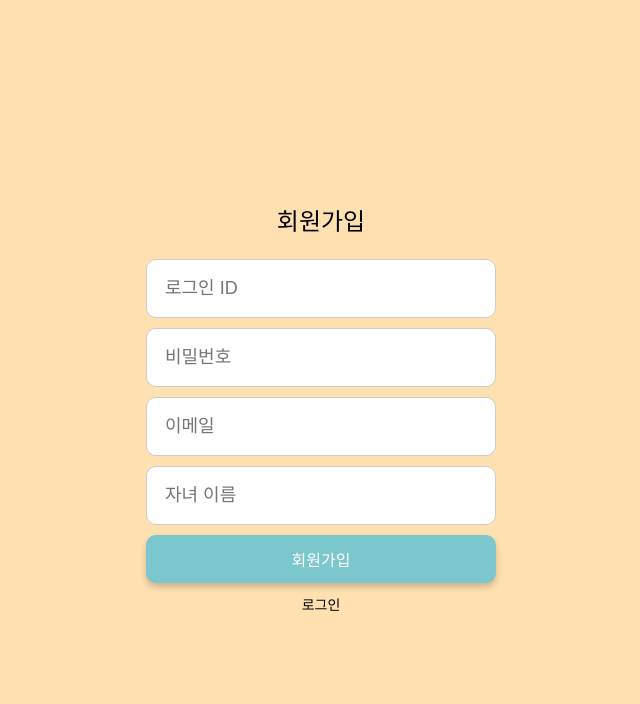
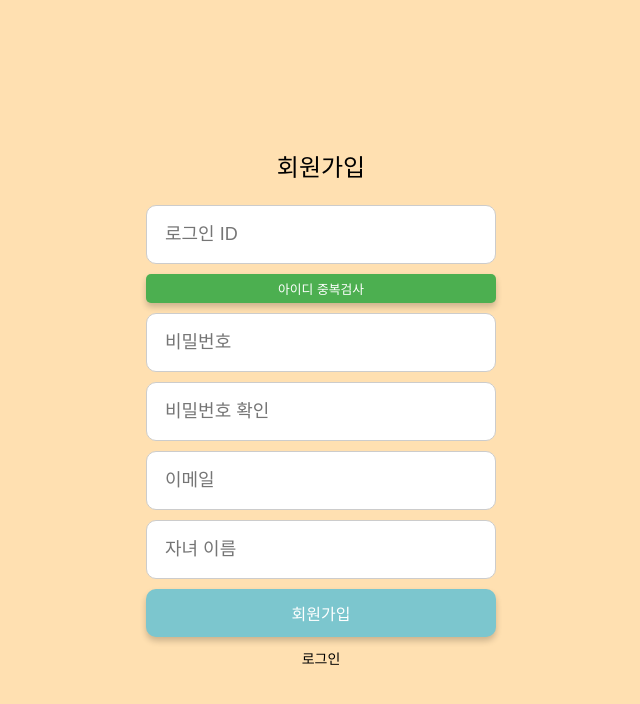
Before and after one commit to somsomi3/Maraeba, a React (Vite) app in the folder fe/: page /register in a window 1280 px wide. Shown: the top 704 px of the page, without its empty margins (319-959 px from the left). Built offline with nearby package versions, Linux system fonts and the light colour scheme.

Commit message:
S12P11E104-380 Feat:  회원가입 api 요청 경로 수정 - 비밀번호 확인, 아이디 중복 검사 추가

```diff
--- a/fe/dev-dist/sw.js
+++ b/fe/dev-dist/sw.js
@@ -82,7 +82,7 @@ define(['./workbox-54d0af47'], (function (workbox) { 'use strict';
     "revision": "3ca0b8505b4bec776b69afdba2768812"
   }, {
     "url": "index.html",
-    "revision": "0.0s7fmnupdkg"
+    "revision": "0.lu2d5ldsg6g"
   }], {});
   workbox.cleanupOutdatedCaches();
   workbox.registerRoute(new workbox.NavigationRoute(workbox.createHandlerBoundToURL("index.html"), {
--- a/fe/src/components/button/CustomButton.jsx
+++ b/fe/src/components/button/CustomButton.jsx
@@ -1 +1 @@
-// 여기에 일시정지 할때 나오는 화면 넣어도 좋을 것 같습니당당
+// 여기에 일시정지 할때 나오는 화면 넣어도 좋을 것 같습니당
--- a/fe/src/features/auth/Login.jsx
+++ b/fe/src/features/auth/Login.jsx
@@ -2,7 +2,7 @@ import { useState } from 'react';
 import { useNavigate } from 'react-router-dom'; // React Router의 useNavigate 훅
 import api from '../../utils/api'; // Axios 인스턴스 불러오기
 import './index.css';
-import logo from '../../assets/logo.png'; // 로고 이미지 경로 확인 필요
+import logo from '../../assets/logo.png'; // 로고 이미지 경로
 
 const Login = () => {
   const [formData, setFormData] = useState({
--- a/fe/src/features/auth/Register.jsx
+++ b/fe/src/features/auth/Register.jsx
@@ -7,9 +7,11 @@ const Register = () => {
   const [formData, setFormData] = useState({
     user_id: '', // 로그인 ID
     password: '', // 비밀번호
+    confirmPassword: '', // 비밀번호 확인
     email: '', // 이메일
     name: '', // 자녀 이름
   });
+  const [isUserIdChecked, setIsUserIdChecked] = useState(false); // 아이디 중복 검사 완료 여부
 
   const navigate = useNavigate(); // 페이지 이동을 위한 React Router 훅
 
@@ -19,20 +21,58 @@ const Register = () => {
       ...prevData,
       [name]: value,
     }));
+    // 아이디가 변경되면 중복 검사 상태 초기화
+    if (name === 'user_id') {
+      setIsUserIdChecked(false);
+    }
+  };
+
+  const checkUserId = () => {
+    if (!formData.user_id) {
+      alert('아이디를 입력해주세요.');
+      return;
+    }
+
+    api
+      .post('/auth/check-user-id', { user_id: formData.user_id })
+      .then((response) => {
+        alert(response.data.message || '사용 가능한 아이디입니다.');
+        setIsUserIdChecked(true);
+      })
+      .catch((error) => {
+        console.error('Error checking user ID:', error);
+        if (error.response) {
+          alert(error.response.data.message || '사용할 수 없는 아이디입니다.');
+        } else {
+          alert('서버와 연결할 수 없습니다.');
+        }
+      });
   };
 
   const handleSubmit = (e) => {
     e.preventDefault();
 
     // 필드 유효성 검사
-    if (!formData.user_id || !formData.password || !formData.email || !formData.name) {
+    if (!formData.user_id || !formData.password || !formData.confirmPassword || !formData.email || !formData.name) {
       alert('모든 필드를 입력해주세요.');
+      return;
+    }
+
+    // 비밀번호 확인
+    if (formData.password !== formData.confirmPassword) {
+      alert('비밀번호와 비밀번호 확인이 일치하지 않습니다.');
+      return;
+    }
+
+    // 아이디 중복 검사 여부 확인
+    if (!isUserIdChecked) {
+      alert('아이디 중복 검사를 완료해주세요.');
       return;
     }
 
     // 서버로 데이터 전송
     api
-      .post('/api/signup', formData)
+      .post('/auth/register', formData)
       .then((response) => {
         // 성공 시
         alert(response.data.message || '회원가입이 완료되었습니다!');
@@ -64,6 +104,13 @@ const Register = () => {
             onChange={handleChange}
             required
           />
+          <button
+            type="button"
+            className="button small-button"
+            onClick={checkUserId}
+          >
+            아이디 중복검사
+          </button>
         </div>
         <div className="input-group">
           <input
@@ -73,6 +120,18 @@ const Register = () => {
             name="password"
             placeholder="비밀번호"
             value={formData.password}
+            onChange={handleChange}
+            required
+          />
+        </div>
+        <div className="input-group">
+          <input
+            className="input"
+            type="password"
+            id="confirmPassword"
+            name="confirmPassword"
+            placeholder="비밀번호 확인"
+            value={formData.confirmPassword}
             onChange={handleChange}
             required
           />
--- a/fe/src/features/auth/index.css
+++ b/fe/src/features/auth/index.css
@@ -61,3 +61,18 @@
     text-decoration: none; /* 밑줄 제거 */
     outline: none; /* 클릭 시 외곽선 제거 */
   }
+
+  .small-button {
+    font-size: 0.8rem; /* 작아진 폰트 크기 */
+    padding: 5px 10px; /* 작은 크기의 버튼 패딩 */
+    margin-top: 10px;
+    background-color: #4CAF50; /* 원하는 색상으로 변경 */
+    color: white;
+    border: none;
+    border-radius: 5px;
+    cursor: pointer;
+  }
+
+  .small-button:hover {
+    background-color: #45a049; /* 호버 시 색상 변경 */
+  }
```
Also changed, not shown: 1 other file (tests, documents, lock files or other folders).
